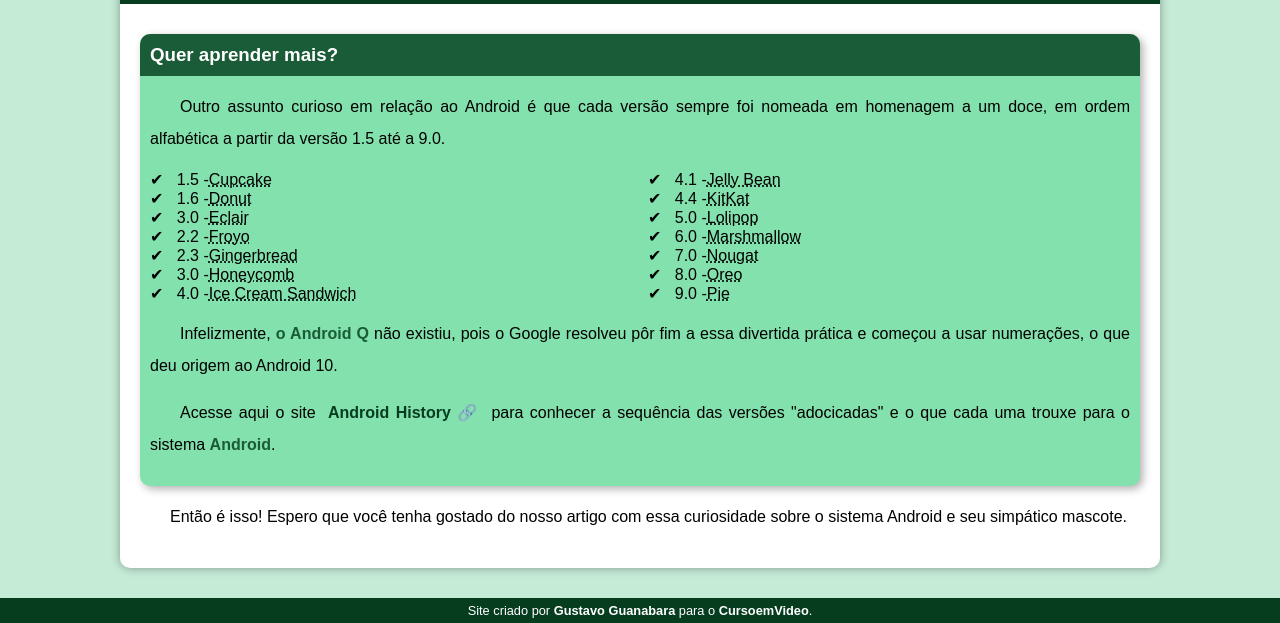
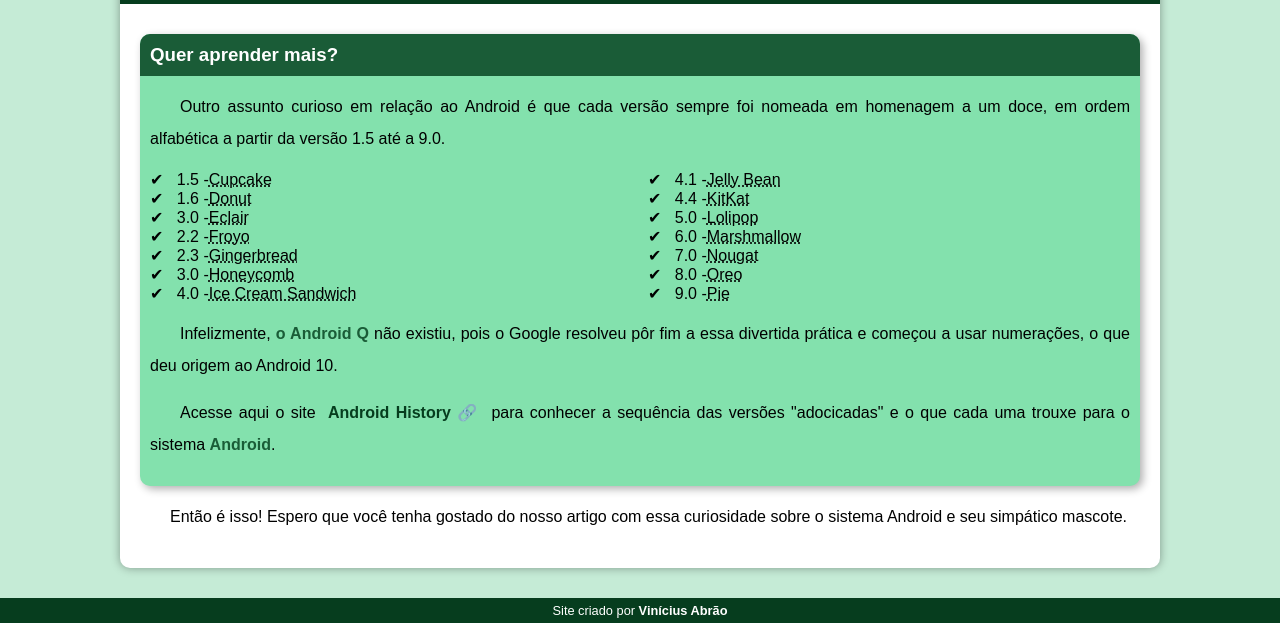
Before and after one commit to Viny7Lv/antigo-bug-droid, a plain HTML site: page index.html in a window 1280 px wide. Shown: the part 2417-3040 px from the top of the page. Drawn offline with Linux system fonts and the light colour scheme.

Commit message:
terceiro commit

```diff
--- a/index.html
+++ b/index.html
@@ -142,7 +142,7 @@
         </article>
     </main>
     <footer>
-        <p>Site criado por <a href="https://gustavoguanabara.github.io" target="_blank">Gustavo Guanabara</a> para o <a href="https://www.youtube.com/cursoemvideo" target="_blank">CursoemVideo</a>.</p>
+        <p>Site criado por <a href="https://github.com/vinySousa13" target="_blank">Vinícius Abrão</p>
     </footer>
 </body>
 </html>
```
